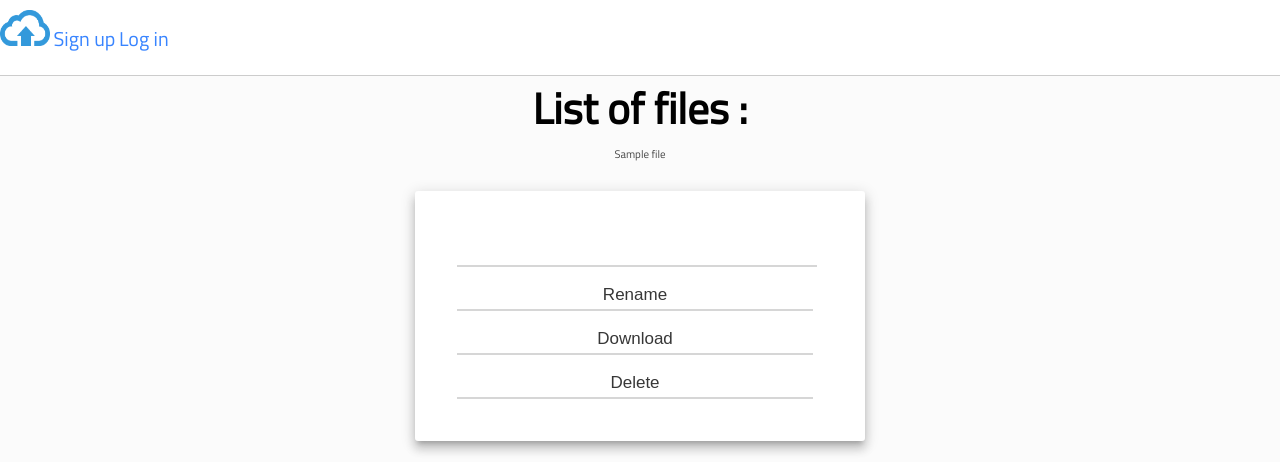
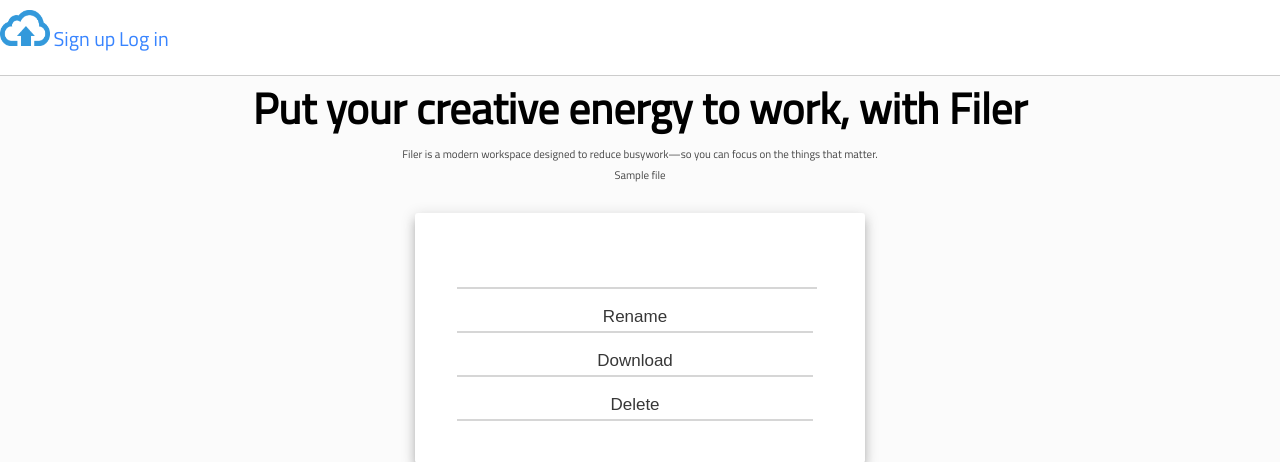
Before and after one commit to askemeline/filerfinal, a PHP site: template views/home.html.twig in a window 1280 px wide. Shown: the top 462 px of the page. Run offline with PHP 8.4, Linux system fonts and the light colour scheme; the template is opened without the code that fills it: most values are stand-ins (such as "Sample title", 1, 10 or a date in 2020); a stand-in replaces the project's code that opens the database connection; some libraries are stand-ins or nearby versions.

Commit message:
modify home

```diff
--- a/views/home.html.twig
+++ b/views/home.html.twig
@@ -3,7 +3,13 @@
 {% block page_title %}final filer{% endblock %}
 
 {% block content %}
-<h1>List of files : </h1>
+    {% if session['u_id'] is not defined %}
+        <h1>Put your creative energy to work, with Filer</h1>
+        <p>Filer is a modern workspace designed to reduce busywork—so you can focus on the things that matter.</p>
+    {% endif %}
+    {% if session['u_id'] is defined %}
+        <h1>List of files : </h1>
+    {% endif %}
 {% for file in files %}
 
 <div class="fileView">
```
